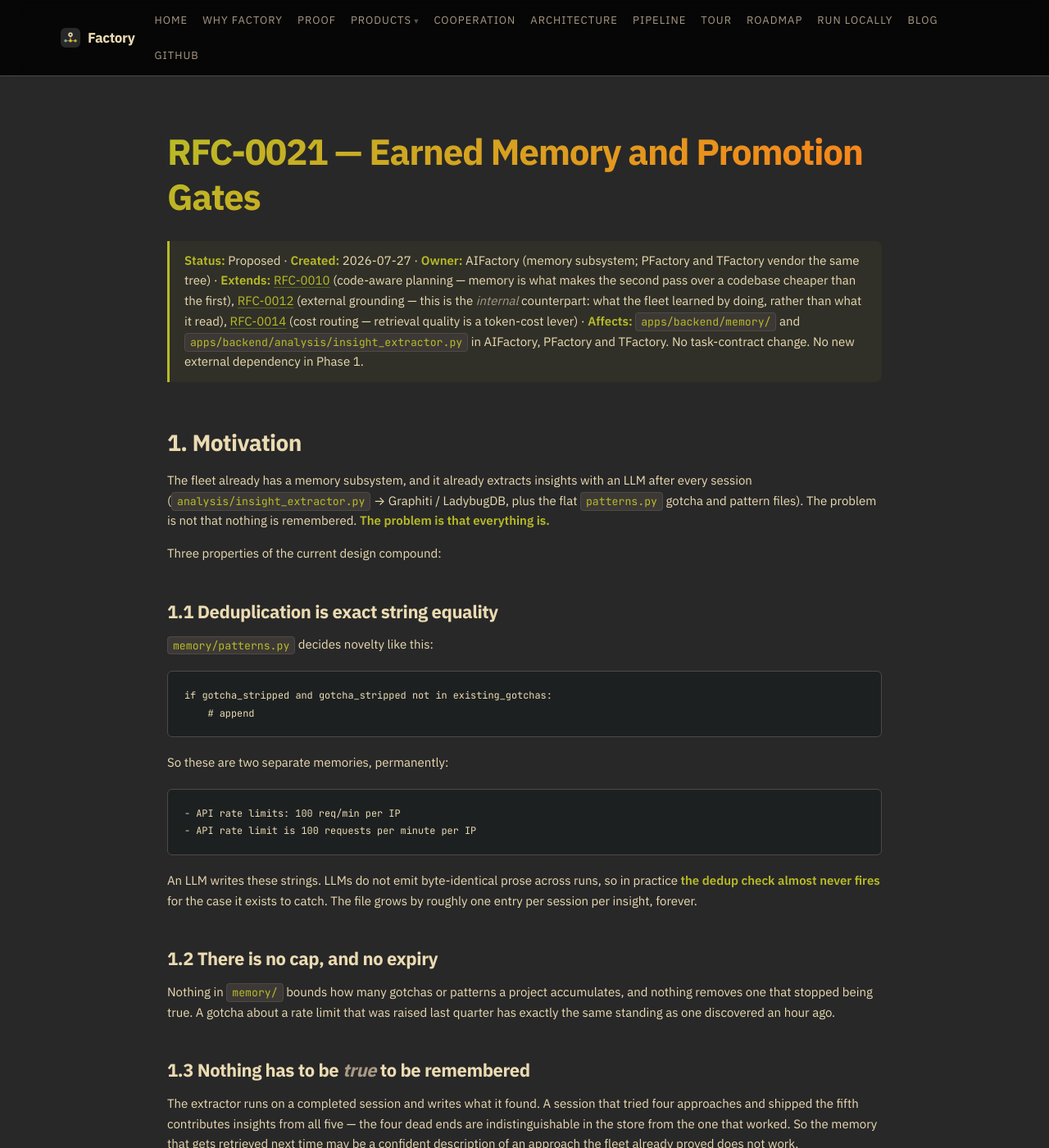
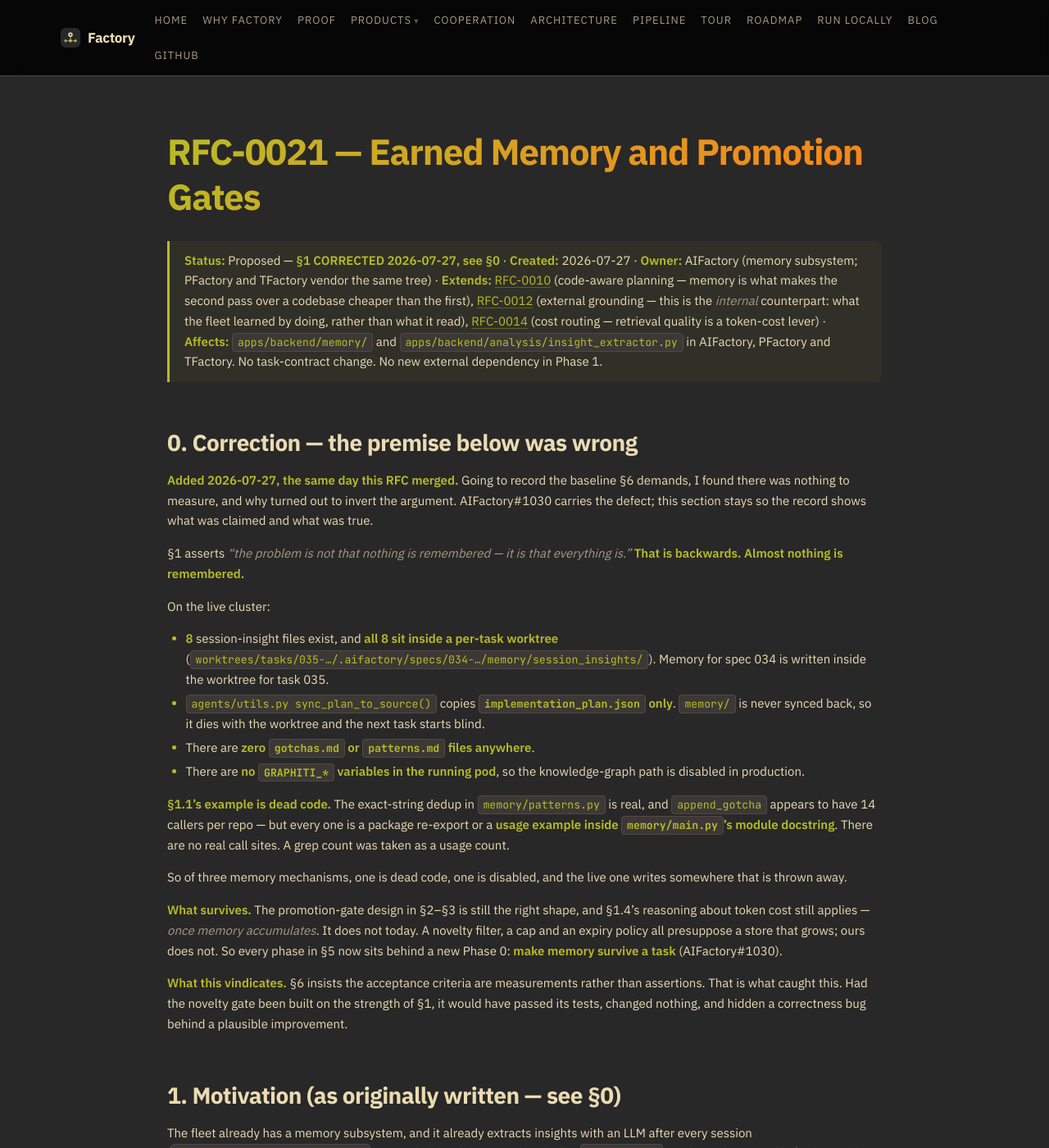
Before and after one commit to olafkfreund/Factory, a Jekyll site: the page built from docs/rfc/0021-earned-memory-and-promotion-gates.md, in a window 1280 px wide and 1400 px high. Shown: the whole window at 82% size. Built offline with Jekyll 4.4.1, drawn with Linux system fonts in a browser that asks for light colours.

Commit message:
docs(rfc): correct RFC-0021 - almost nothing is remembered (AIFactory#1030)
RFC-0021 merged this morning asserting "the problem is not that nothing is
remembered - it is that everything is." Going to record the baseline the RFC's
own section 6 demands, I found there was nothing to measure, and why inverts
the argument.

On the live cluster:

  * 8 session-insight files exist and ALL 8 are inside a per-task worktree
    (worktrees/tasks/035-.../specs/034-.../memory/session_insights/). Memory
    for spec 034 is written inside the worktree for task 035.
  * agents/utils.py sync_plan_to_source() copies implementation_plan.json ONLY.
    memory/ is never synced back, so it dies with the worktree.
  * Zero gotchas.md or patterns.md files anywhere.
  * No GRAPHITI_* variables in the running pod, so the knowledge-graph path is
    disabled in production.

Section 1.1's motivating example is DEAD CODE. append_gotcha appears to have 14
callers per repo; every one is a package re-export or a usage example inside
memory/main.py's module docstring. I took a grep count for a usage count - the
same mistake #377 recorded when a camelCase blind spot inflated confidence in a
number.

Adds section 0 rather than rewriting section 1, so the record shows what was
claimed and what was true. The promotion-gate design survives and section 1.4's
token-cost reasoning still applies - but only once memory accumulates, which it
does not. Every phase now sits behind a new Phase 0: make memory survive a task
(AIFactory#1030).

Worth keeping: section 6 insists acceptance is measured, not asserted. That is
what caught this. A novelty gate built on section 1 would have passed its tests,
changed nothing, and hidden a correctness bug behind a plausible improvement.

Refs #389, AIFactory#1030.

Co-Authored-By: Claude Opus 4.8 <noreply@anthropic.com>
Claude-Session: https://claude.ai/code/session_01NnzwnLkaYyPzPq442JeEHs

```diff
--- a/docs/rfc/0021-earned-memory-and-promotion-gates.md
+++ b/docs/rfc/0021-earned-memory-and-promotion-gates.md
@@ -6,14 +6,56 @@ permalink: /rfc/earned-memory-and-promotion-gates/
 
 # RFC-0021 — Earned Memory and Promotion Gates
 
-> **Status:** Proposed · **Created:** 2026-07-27 · **Owner:** AIFactory (memory subsystem; PFactory and TFactory vendor the same tree) ·
+> **Status:** Proposed — **§1 CORRECTED 2026-07-27, see §0** · **Created:** 2026-07-27 · **Owner:** AIFactory (memory subsystem; PFactory and TFactory vendor the same tree) ·
 > **Extends:**
 > [RFC-0010](./0010-code-aware-planning-and-behavioral-equivalence.md) (code-aware planning — memory is what makes the second pass over a codebase cheaper than the first),
 > [RFC-0012](./0012-external-knowledge-grounding.md) (external grounding — this is the *internal* counterpart: what the fleet learned by doing, rather than what it read),
 > [RFC-0014](./0014-cost-aware-model-and-runtime-routing.md) (cost routing — retrieval quality is a token-cost lever) ·
 > **Affects:** `apps/backend/memory/` and `apps/backend/analysis/insight_extractor.py` in AIFactory, PFactory and TFactory. No task-contract change. No new external dependency in Phase 1.
 
-## 1. Motivation
+## 0. Correction — the premise below was wrong
+
+**Added 2026-07-27, the same day this RFC merged.** Going to record the baseline
+§6 demands, I found there was nothing to measure, and why turned out to invert
+the argument. AIFactory#1030 carries the defect; this section stays so the record
+shows what was claimed and what was true.
+
+§1 asserts *"the problem is not that nothing is remembered — it is that everything
+is."* **That is backwards. Almost nothing is remembered.**
+
+On the live cluster:
+
+- **8** session-insight files exist, and **all 8 sit inside a per-task worktree**
+  (`worktrees/tasks/035-…/.aifactory/specs/034-…/memory/session_insights/`).
+  Memory for spec 034 is written inside the worktree for task 035.
+- `agents/utils.py sync_plan_to_source()` copies **`implementation_plan.json`
+  only**. `memory/` is never synced back, so it dies with the worktree and the
+  next task starts blind.
+- There are **zero `gotchas.md` or `patterns.md` files anywhere**.
+- There are **no `GRAPHITI_*` variables in the running pod**, so the
+  knowledge-graph path is disabled in production.
+
+**§1.1's example is dead code.** The exact-string dedup in `memory/patterns.py`
+is real, and `append_gotcha` appears to have 14 callers per repo — but every one
+is a package re-export or a **usage example inside `memory/main.py`'s module
+docstring**. There are no real call sites. A grep count was taken as a usage
+count.
+
+So of three memory mechanisms, one is dead code, one is disabled, and the live
+one writes somewhere that is thrown away.
+
+**What survives.** The promotion-gate design in §2–§3 is still the right shape,
+and §1.4's reasoning about token cost still applies — *once memory accumulates*.
+It does not today. A novelty filter, a cap and an expiry policy all presuppose a
+store that grows; ours does not. So every phase in §5 now sits behind a new
+Phase 0: **make memory survive a task** (AIFactory#1030).
+
+**What this vindicates.** §6 insists the acceptance criteria are measurements
+rather than assertions. That is what caught this. Had the novelty gate been built
+on the strength of §1, it would have passed its tests, changed nothing, and
+hidden a correctness bug behind a plausible improvement.
+
+## 1. Motivation (as originally written — see §0)
 
 The fleet already has a memory subsystem, and it already extracts insights with
 an LLM after every session (`analysis/insight_extractor.py` → Graphiti /
```
